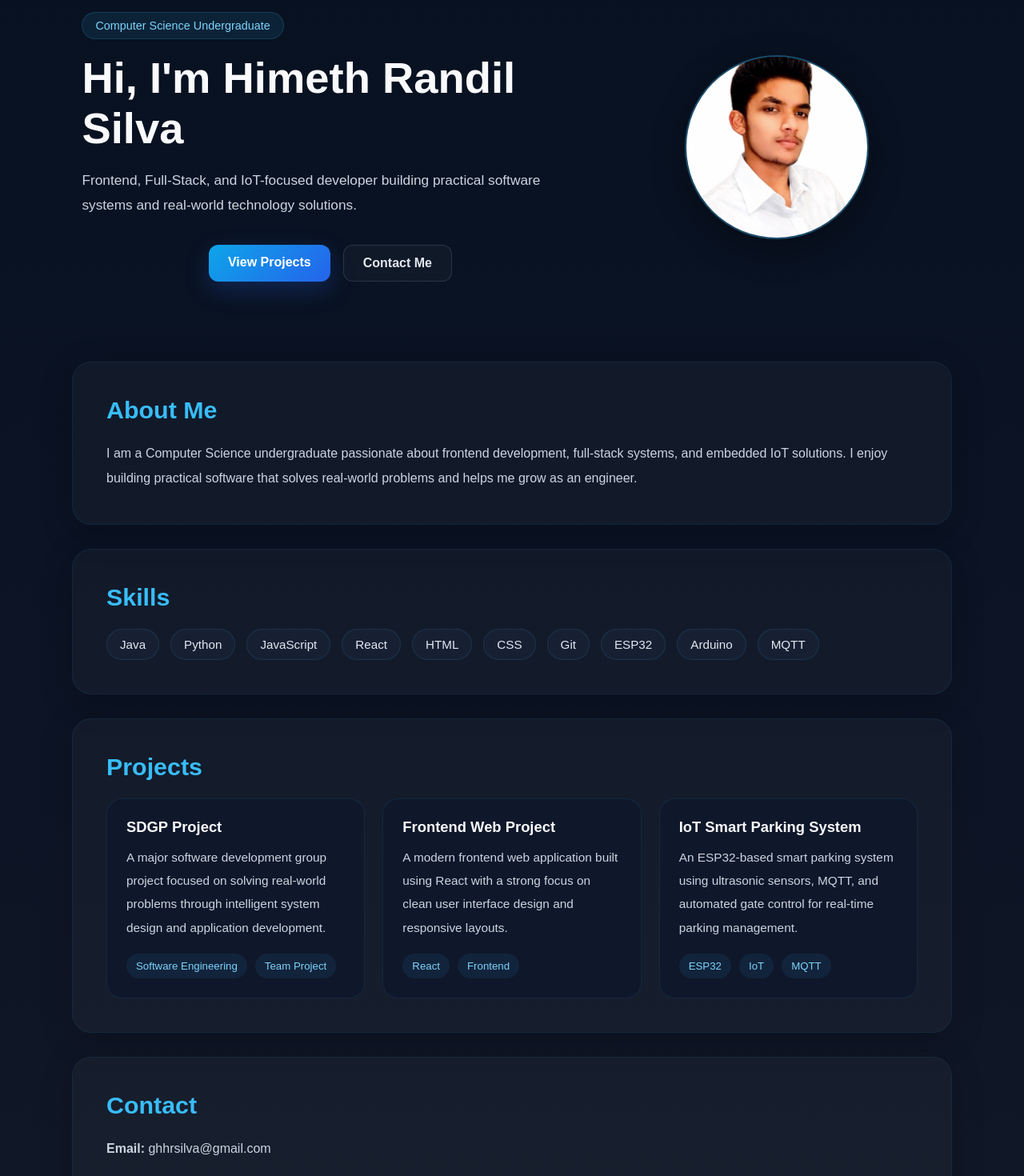
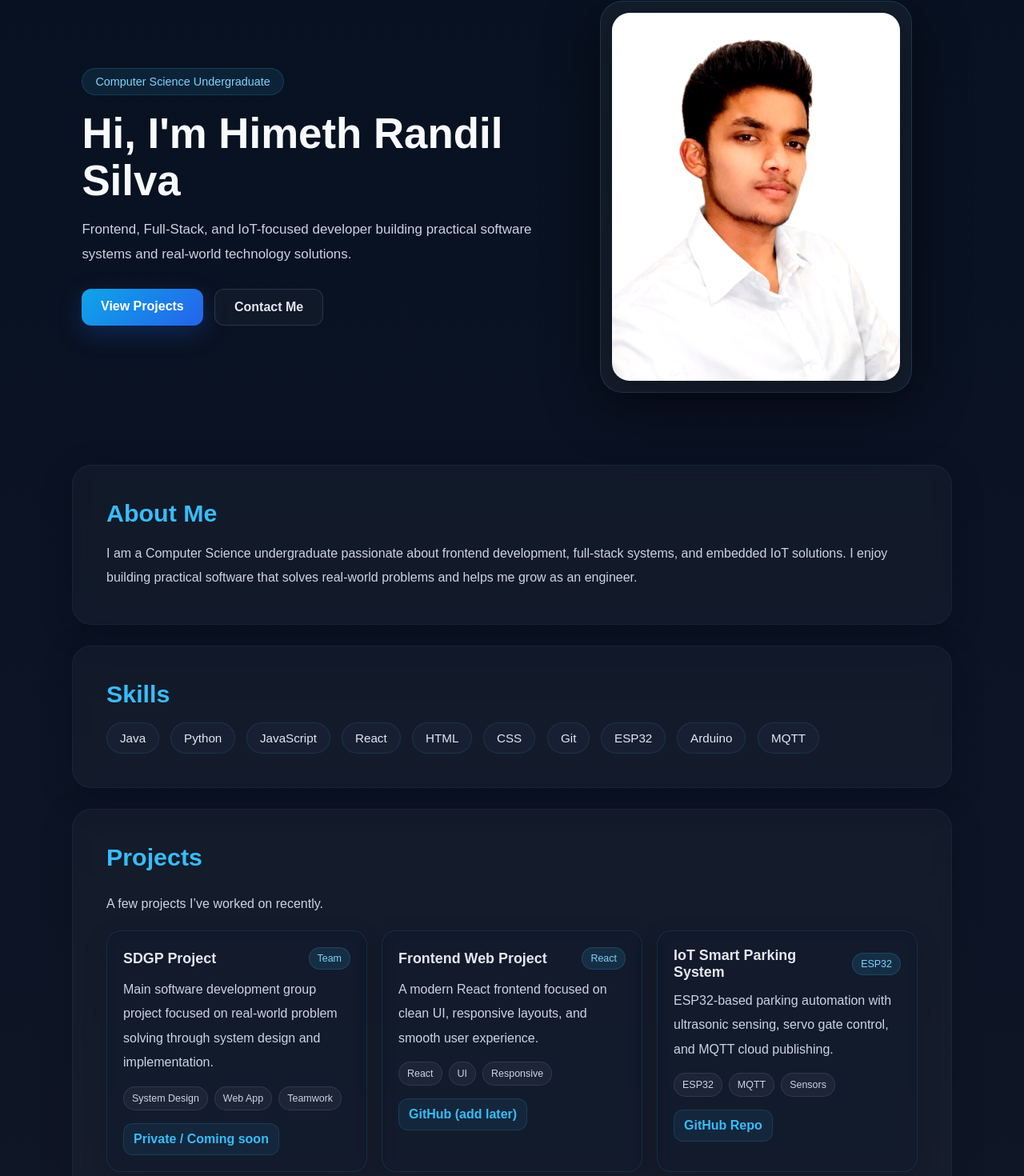
Before and after one commit to ghhrsilva/portfolio, a React app: page / in a window 1280 px wide. Shown: the part 168-1638 px from the top of the page at 80% size. Built offline with nearby package versions, Linux system fonts and the light colour scheme; the HTML template or start-up script is replaced by a standard one.

Commit message:
Clean CSS duplicates and apply premium transitions

```diff
--- a/src/App.css
+++ b/src/App.css
@@ -1,56 +1,104 @@
+/* src/App.css */
+
+:root {
+  --ease: cubic-bezier(0.2, 0.8, 0.2, 1);
+  --t-fast: 160ms;
+  --t-med: 220ms;
+
+  --glow: 0 18px 60px rgba(56, 189, 248, 0.16);
+  --shadow: 0 18px 70px rgba(0, 0, 0, 0.45);
+
+  --border: rgba(56, 189, 248, 0.14);
+  --border-strong: rgba(56, 189, 248, 0.32);
+  --glass: rgba(255, 255, 255, 0.05);
+  --glass-2: rgba(15, 23, 42, 0.65);
+
+  --text: #f8fafc;
+  --muted: #94a3b8;
+  --accent: #38bdf8;
+}
+
+/* Premium motion defaults */
+a,
+.btn,
+.section-card,
+.card,
+.skill-list span,
+.photo-card {
+  transition-timing-function: var(--ease);
+}
+
+@media (prefers-reduced-motion: reduce) {
+  * {
+    transition: none !important;
+    animation: none !important;
+    scroll-behavior: auto !important;
+  }
+}
+
 .portfolio {
   min-height: 100vh;
   background: linear-gradient(180deg, #071120 0%, #0b1324 50%, #111827 100%);
-  color: #f8fafc;
+  color: var(--text);
   font-family: Arial, sans-serif;
 }
 
+/* ---------- Navbar ---------- */
 .navbar {
   position: sticky;
   top: 0;
   z-index: 100;
-  backdrop-filter: blur(10px);
+  backdrop-filter: blur(12px);
   background: rgba(7, 17, 32, 0.75);
   border-bottom: 1px solid rgba(56, 189, 248, 0.12);
   display: flex;
   justify-content: space-between;
   align-items: center;
-  padding: 20px 8%;
+  padding: 18px 8%;
 }
 
 .nav-logo {
-  font-size: 1.2rem;
-  font-weight: 700;
-  color: #38bdf8;
+  font-size: 1.15rem;
+  font-weight: 800;
+  color: var(--accent);
   letter-spacing: 0.4px;
 }
 
 .nav-links {
   display: flex;
-  gap: 24px;
+  gap: 22px;
 }
 
 .nav-links a {
   text-decoration: none;
   color: #cbd5e1;
   font-size: 0.98rem;
-  transition: 0.25s ease;
+  transition: color var(--t-fast) var(--ease), transform var(--t-fast) var(--ease);
 }
 
 .nav-links a:hover {
-  color: #38bdf8;
+  color: var(--accent);
+  transform: translateY(-1px);
 }
 
+/* ---------- Hero ---------- */
 .hero {
-  padding: 120px 8% 100px;
+  padding: 110px 8% 90px;
   display: flex;
   justify-content: center;
+}
+
+.hero-inner {
+  max-width: 1100px;
+  width: 100%;
+  display: grid;
+  grid-template-columns: 1.1fr 0.9fr;
+  gap: 42px;
   align-items: center;
 }
 
-.hero-content {
-  max-width: 850px;
-  text-align: center;
+.hero-text {
+  text-align: left;
 }
 
 .hero-tag {
@@ -65,34 +113,37 @@
 }
 
 .hero h1 {
-  font-size: 3.4rem;
-  line-height: 1.15;
-  margin-bottom: 18px;
-  color: #f8fafc;
+  font-size: 3.3rem;
+  line-height: 1.12;
+  margin: 0 0 16px;
 }
 
 .hero-description {
-  max-width: 700px;
-  margin: 0 auto;
+  max-width: 680px;
+  margin: 0;
   color: #cbd5e1;
-  font-size: 1.08rem;
-  line-height: 1.8;
+  font-size: 1.06rem;
+  line-height: 1.85;
 }
 
 .hero-buttons {
-  margin-top: 34px;
+  margin-top: 28px;
   display: flex;
-  gap: 16px;
-  justify-content: center;
+  gap: 14px;
+  justify-content: flex-start;
   flex-wrap: wrap;
 }
 
+/* ---------- Buttons ---------- */
 .btn {
   text-decoration: none;
   padding: 13px 24px;
   border-radius: 12px;
-  font-weight: 600;
-  transition: 0.25s ease;
+  font-weight: 700;
+  transition: transform var(--t-fast) var(--ease), opacity var(--t-fast) var(--ease),
+    border-color var(--t-fast) var(--ease), color var(--t-fast) var(--ease),
+    box-shadow var(--t-fast) var(--ease), background-color var(--t-fast) var(--ease);
+  will-change: transform;
 }
 
 .primary-btn {
@@ -103,7 +154,8 @@
 
 .primary-btn:hover {
   transform: translateY(-2px);
-  opacity: 0.95;
+  opacity: 0.96;
+  box-shadow: 0 16px 50px rgba(37, 99, 235, 0.28);
 }
 
 .secondary-btn {
@@ -113,24 +165,96 @@
 }
 
 .secondary-btn:hover {
+  transform: translateY(-2px);
   border-color: rgba(56, 189, 248, 0.35);
-  color: #38bdf8;
+  color: var(--accent);
+  box-shadow: var(--glow);
 }
 
+/* ---------- Premium Photo Card ---------- */
+.hero-photo-wrap {
+  display: flex;
+  justify-content: center;
+}
+
+.photo-card {
+  position: relative;
+  padding: 14px;
+  border-radius: 28px;
+  background: var(--glass);
+  border: 1px solid rgba(56, 189, 248, 0.18);
+  backdrop-filter: blur(12px);
+  box-shadow: var(--shadow);
+  transition: transform var(--t-med) var(--ease), border-color var(--t-med) var(--ease),
+    box-shadow var(--t-med) var(--ease);
+  will-change: transform;
+}
+
+.photo-card:hover {
+  transform: translateY(-6px);
+  border-color: rgba(56, 189, 248, 0.28);
+  box-shadow: 0 28px 90px rgba(0, 0, 0, 0.5);
+}
+
+.hero-photo {
+  width: 360px;
+  height: 460px;
+  object-fit: cover;
+  border-radius: 22px;
+  display: block;
+  box-shadow: 0 10px 40px rgba(0, 0, 0, 0.35);
+  filter: contrast(1.05) saturate(1.05);
+}
+
+.photo-badge {
+  position: absolute;
+  right: 18px;
+  bottom: 18px;
+  display: flex;
+  align-items: center;
+  gap: 10px;
+  padding: 10px 14px;
+  border-radius: 999px;
+  background: rgba(7, 17, 32, 0.75);
+  border: 1px solid rgba(148, 163, 184, 0.22);
+  backdrop-filter: blur(10px);
+  color: #cbd5e1;
+  font-weight: 800;
+  font-size: 0.95rem;
+}
+
+.photo-dot {
+  width: 10px;
+  height: 10px;
+  border-radius: 999px;
+  background: #22c55e;
+  box-shadow: 0 0 18px rgba(34, 197, 94, 0.7);
+}
+
+/* ---------- Sections ---------- */
 .section-card {
   max-width: 1100px;
-  margin: 0 auto 30px;
+  margin: 0 auto 26px;
   padding: 42px;
   border-radius: 24px;
   background: rgba(255, 255, 255, 0.03);
   border: 1px solid rgba(56, 189, 248, 0.08);
   box-shadow: 0 10px 40px rgba(0, 0, 0, 0.22);
+  backdrop-filter: blur(10px);
+  transition: transform var(--t-med) var(--ease), border-color var(--t-med) var(--ease),
+    box-shadow var(--t-med) var(--ease);
+}
+
+.section-card:hover {
+  transform: translateY(-3px);
+  border-color: rgba(56, 189, 248, 0.18);
+  box-shadow: 0 14px 50px rgba(0, 0, 0, 0.28);
 }
 
 .section-card h2 {
-  color: #38bdf8;
+  color: var(--accent);
   font-size: 1.9rem;
-  margin-bottom: 22px;
+  margin-bottom: 18px;
 }
 
 .section-card p {
@@ -139,6 +263,7 @@
   font-size: 1rem;
 }
 
+/* ---------- Skills ---------- */
 .skill-list {
   display: flex;
   flex-wrap: wrap;
@@ -152,66 +277,129 @@
   border: 1px solid rgba(56, 189, 248, 0.12);
   color: #e2e8f0;
   font-size: 0.95rem;
-  transition: 0.25s ease;
+  transition: transform var(--t-fast) var(--ease), border-color var(--t-fast) var(--ease),
+    color var(--t-fast) var(--ease), background-color var(--t-fast) var(--ease),
+    box-shadow var(--t-fast) var(--ease);
+  will-change: transform;
 }
 
 .skill-list span:hover {
-  transform: translateY(-2px);
-  border-color: rgba(56, 189, 248, 0.35);
-  color: #38bdf8;
+  transform: translateY(-3px);
+  border-color: var(--border-strong);
+  color: var(--accent);
+  box-shadow: var(--glow);
 }
 
-.projects-grid {
+/* ---------- Projects ---------- */
+.section-head {
+  display: flex;
+  flex-direction: column;
+  gap: 8px;
+  margin-bottom: 18px;
+}
+
+.muted {
+  color: var(--muted);
+}
+
+.grid {
   display: grid;
   grid-template-columns: repeat(auto-fit, minmax(260px, 1fr));
-  gap: 22px;
+  gap: 18px;
 }
 
-.project-card {
-  background: #0f172a;
-  border: 1px solid rgba(56, 189, 248, 0.1);
-  border-radius: 20px;
-  padding: 24px;
-  transition: 0.25s ease;
+.card {
+  background: var(--glass-2);
+  border: 1px solid rgba(56, 189, 248, 0.12);
+  border-radius: 18px;
+  padding: 20px;
+  box-shadow: 0 10px 30px rgba(0, 0, 0, 0.18);
+  backdrop-filter: blur(10px);
+  transition: transform var(--t-med) var(--ease), border-color var(--t-med) var(--ease),
+    box-shadow var(--t-med) var(--ease);
+  will-change: transform;
 }
 
-.project-card:hover {
-  transform: translateY(-4px);
-  border-color: rgba(56, 189, 248, 0.35);
-  box-shadow: 0 12px 30px rgba(0, 0, 0, 0.22);
+.card:hover {
+  transform: translateY(-7px);
+  border-color: var(--border-strong);
+  box-shadow: 0 22px 70px rgba(0, 0, 0, 0.35);
 }
 
-.project-card h3 {
-  margin-bottom: 12px;
-  color: #f8fafc;
-  font-size: 1.15rem;
+.card-top {
+  display: flex;
+  align-items: center;
+  justify-content: space-between;
+  gap: 12px;
+  margin-bottom: 10px;
 }
 
-.project-card p {
-  font-size: 0.96rem;
+.card h3 {
+  margin: 0;
+  font-size: 1.12rem;
+  color: #e2e8f0;
 }
 
-.project-tags {
-  margin-top: 18px;
+.pill {
+  font-size: 0.78rem;
+  padding: 6px 10px;
+  border-radius: 999px;
+  background: rgba(56, 189, 248, 0.12);
+  border: 1px solid rgba(56, 189, 248, 0.18);
+  color: #7dd3fc;
+  white-space: nowrap;
+}
+
+.tag-row {
   display: flex;
   flex-wrap: wrap;
-  gap: 10px;
+  gap: 8px;
+  margin-top: 14px;
 }
 
-.project-tags span {
-  font-size: 0.83rem;
-  padding: 8px 12px;
+.tag {
+  font-size: 0.78rem;
+  padding: 7px 10px;
   border-radius: 999px;
-  background: rgba(56, 189, 248, 0.08);
-  color: #7dd3fc;
+  background: rgba(148, 163, 184, 0.08);
+  border: 1px solid rgba(148, 163, 184, 0.16);
+  color: #cbd5e1;
 }
 
+.btn-row {
+  margin-top: 16px;
+}
+
+.link-btn {
+  display: inline-flex;
+  align-items: center;
+  gap: 8px;
+  text-decoration: none;
+  color: var(--accent);
+  font-weight: 700;
+  padding: 10px 12px;
+  border-radius: 12px;
+  background: rgba(56, 189, 248, 0.08);
+  border: 1px solid rgba(56, 189, 248, 0.14);
+  transition: transform var(--t-fast) var(--ease), background-color var(--t-fast) var(--ease),
+    border-color var(--t-fast) var(--ease), box-shadow var(--t-fast) var(--ease);
+  will-change: transform;
+}
+
+.link-btn:hover {
+  transform: translateY(-2px);
+  background: rgba(56, 189, 248, 0.14);
+  border-color: rgba(56, 189, 248, 0.34);
+  box-shadow: var(--glow);
+}
+
+/* ---------- Contact ---------- */
 .contact-list p {
   margin-bottom: 14px;
 }
 
 .contact-list a {
-  color: #38bdf8;
+  color: var(--accent);
   text-decoration: none;
 }
 
@@ -219,6 +407,7 @@
   text-decoration: underline;
 }
 
+/* ---------- Responsive ---------- */
 @media (max-width: 768px) {
   .navbar {
     padding: 16px 5%;
@@ -236,6 +425,19 @@
     padding: 90px 5% 70px;
   }
 
+  .hero-inner {
+    grid-template-columns: 1fr;
+    text-align: center;
+  }
+
+  .hero-text {
+    text-align: center;
+  }
+
+  .hero-buttons {
+    justify-content: center;
+  }
+
   .hero h1 {
     font-size: 2.3rem;
   }
@@ -244,43 +446,9 @@
     margin: 0 5% 24px;
     padding: 28px;
   }
-}
 
-.hero-inner {
-  max-width: 1100px;
-  width: 100%;
-  margin: 0 auto;
-  display: grid;
-  grid-template-columns: 1.2fr 0.8fr;
-  gap: 40px;
-  align-items: center;
-}
-
-.hero-text {
-  text-align: left;
-}
-
-.hero-photo-wrap {
-  display: flex;
-  justify-content: center;
-}
-
-.hero-photo {
-  width: 230px;
-  height: 230px;
-  object-fit: cover;
-  border-radius: 999px;
-  border: 2px solid rgba(56, 189, 248, 0.35);
-  box-shadow: 0 12px 40px rgba(0, 0, 0, 0.35);
-}
-
-@media (max-width: 768px) {
-  .hero-inner {
-    grid-template-columns: 1fr;
-    text-align: center;
-  }
-
-  .hero-text {
-    text-align: center;
+  .hero-photo {
+    width: 300px;
+    height: 380px;
   }
 }
--- a/src/App.jsx
+++ b/src/App.jsx
@@ -4,6 +4,7 @@ import profile from "./assets/profile.jpg";
 function App() {
   return (
     <div className="portfolio">
+      {/* Navbar */}
       <nav className="navbar">
         <div className="nav-logo">Himeth Silva</div>
         <div className="nav-links">
@@ -14,6 +15,7 @@ function App() {
         </div>
       </nav>
 
+      {/* Hero */}
       <section className="hero">
         <div className="hero-inner">
           <div className="hero-text">
@@ -25,17 +27,28 @@ function App() {
             </p>
 
             <div className="hero-buttons">
-              <a href="#projects" className="btn primary-btn">View Projects</a>
-              <a href="#contact" className="btn secondary-btn">Contact Me</a>
+              <a href="#projects" className="btn primary-btn">
+                View Projects
+              </a>
+              <a href="#contact" className="btn secondary-btn">
+                Contact Me
+              </a>
             </div>
           </div>
 
           <div className="hero-photo-wrap">
-            <img className="hero-photo" src={profile} alt="Himeth Silva" />
+            <div className="photo-card">
+              <div className="photo-badge">
+                <span className="photo-dot" />
+                Seeking Internship
+              </div>
+              <img className="hero-photo" src={profile} alt="Himeth Silva" />
+            </div>
           </div>
         </div>
       </section>
 
+      {/* About */}
       <section className="section-card" id="about">
         <h2>About Me</h2>
         <p>
@@ -46,6 +59,7 @@ function App() {
         </p>
       </section>
 
+      {/* Skills */}
       <section className="section-card" id="skills">
         <h2>Skills</h2>
         <div className="skill-list">
@@ -62,51 +76,93 @@ function App() {
         </div>
       </section>
 
+      {/* Projects */}
       <section className="section-card" id="projects">
-        <h2>Projects</h2>
+        <div className="section-head">
+          <h2>Projects</h2>
+          <p className="muted">A few projects I’ve worked on recently.</p>
+        </div>
 
-        <div className="projects-grid">
-          <div className="project-card">
-            <h3>SDGP Project</h3>
-            <p>
-              A major software development group project focused on solving
-              real-world problems through intelligent system design and
-              application development.
+        <div className="grid">
+          <div className="card">
+            <div className="card-top">
+              <h3>SDGP Project</h3>
+              <span className="pill">Team</span>
+            </div>
+            <p className="muted">
+              Main software development group project focused on real-world
+              problem solving through system design and implementation.
             </p>
-            <div className="project-tags">
-              <span>Software Engineering</span>
-              <span>Team Project</span>
+            <div className="tag-row">
+              <span className="tag">System Design</span>
+              <span className="tag">Web App</span>
+              <span className="tag">Teamwork</span>
+            </div>
+            <div className="btn-row">
+              <a
+                className="link-btn"
+                href="#"
+                onClick={(e) => e.preventDefault()}
+              >
+                Private / Coming soon
+              </a>
             </div>
           </div>
 
-          <div className="project-card">
-            <h3>Frontend Web Project</h3>
-            <p>
-              A modern frontend web application built using React with a strong
-              focus on clean user interface design and responsive layouts.
+          <div className="card">
+            <div className="card-top">
+              <h3>Frontend Web Project</h3>
+              <span className="pill">React</span>
+            </div>
+            <p className="muted">
+              A modern React frontend focused on clean UI, responsive layouts,
+              and smooth user experience.
             </p>
-            <div className="project-tags">
-              <span>React</span>
-              <span>Frontend</span>
+            <div className="tag-row">
+              <span className="tag">React</span>
+              <span className="tag">UI</span>
+              <span className="tag">Responsive</span>
+            </div>
+            <div className="btn-row">
+              <a
+                className="link-btn"
+                href="#"
+                onClick={(e) => e.preventDefault()}
+              >
+                GitHub (add later)
+              </a>
             </div>
           </div>
 
-          <div className="project-card">
-            <h3>IoT Smart Parking System</h3>
-            <p>
-              An ESP32-based smart parking system using ultrasonic sensors,
-              MQTT, and automated gate control for real-time parking
-              management.
+          <div className="card">
+            <div className="card-top">
+              <h3>IoT Smart Parking System</h3>
+              <span className="pill">ESP32</span>
+            </div>
+            <p className="muted">
+              ESP32-based parking automation with ultrasonic sensing, servo gate
+              control, and MQTT cloud publishing.
             </p>
-            <div className="project-tags">
-              <span>ESP32</span>
-              <span>IoT</span>
-              <span>MQTT</span>
+            <div className="tag-row">
+              <span className="tag">ESP32</span>
+              <span className="tag">MQTT</span>
+              <span className="tag">Sensors</span>
+            </div>
+            <div className="btn-row">
+              <a
+                className="link-btn"
+                href="https://github.com/ghhrsilva/iot-smart-parking-system"
+                target="_blank"
+                rel="noreferrer"
+              >
+                GitHub Repo
+              </a>
             </div>
           </div>
         </div>
       </section>
 
+      {/* Contact */}
       <section className="section-card contact-section" id="contact">
         <h2>Contact</h2>
         <div className="contact-list">
```
